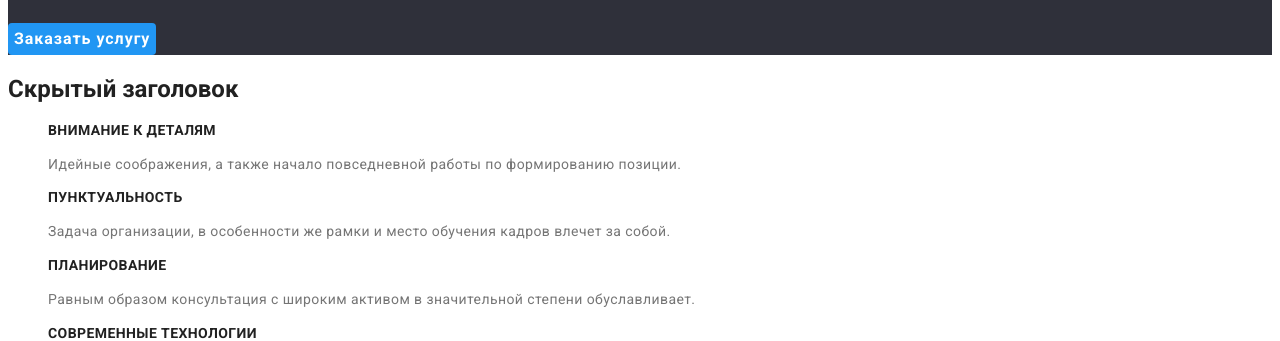
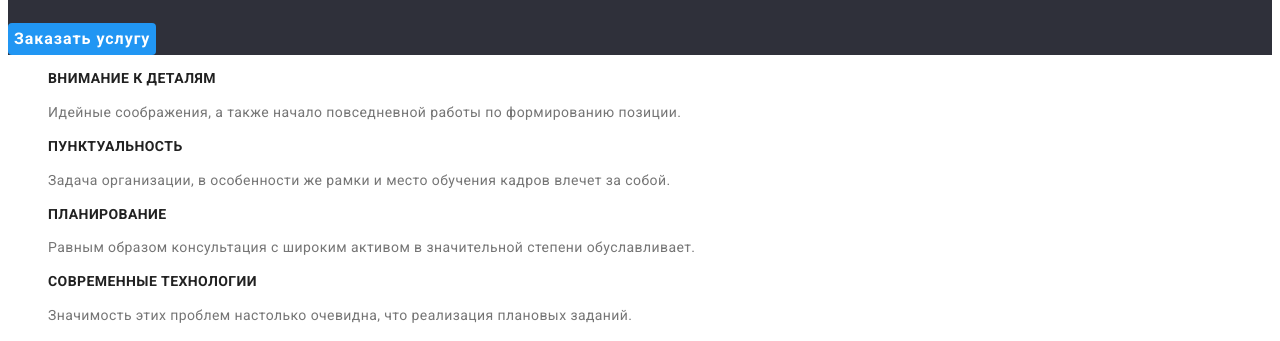
Before and after one commit to BogdanKaleniuk/goit-markup-hw-02-, a plain HTML site: page index.html in a window 1280 px wide. Shown: the part 265-606 px from the top of the page. Drawn offline with Linux system fonts and the light colour scheme.

Commit message:
Готово

```diff
--- a/css/styles.css
+++ b/css/styles.css
@@ -110,6 +110,19 @@ body {
   background-color: var(--hover-text-color);
 }
 
+.visually-hidden {
+    position: absolute;
+    white-space: nowrap;
+    width: 1px;
+    height: 1px;
+    overflow: hidden;
+    border: 0;
+    padding: 0;
+    clip: rect(0 0 0 0);
+    clip-path: inset(50%);
+    margin: -1px;
+  }
+}
 .button-hero:hover,
 .button-hero:focus {
   background-color: #188ce8;
--- a/index.html
+++ b/index.html
@@ -50,7 +50,7 @@
         <button class="button-hero" type="button">Заказать услугу</button>
       </section>
       <section>
-        <h2>Скрытый заголовок</h2>
+        <h2 class="visually-hidden">Скрытый заголовок</h2>
         <ul>
           <li class="list">
             <h3 class="advantage">Внимание к деталям</h3>
```
Also changed, not shown: portfolio.html (+1 -1 lines).
